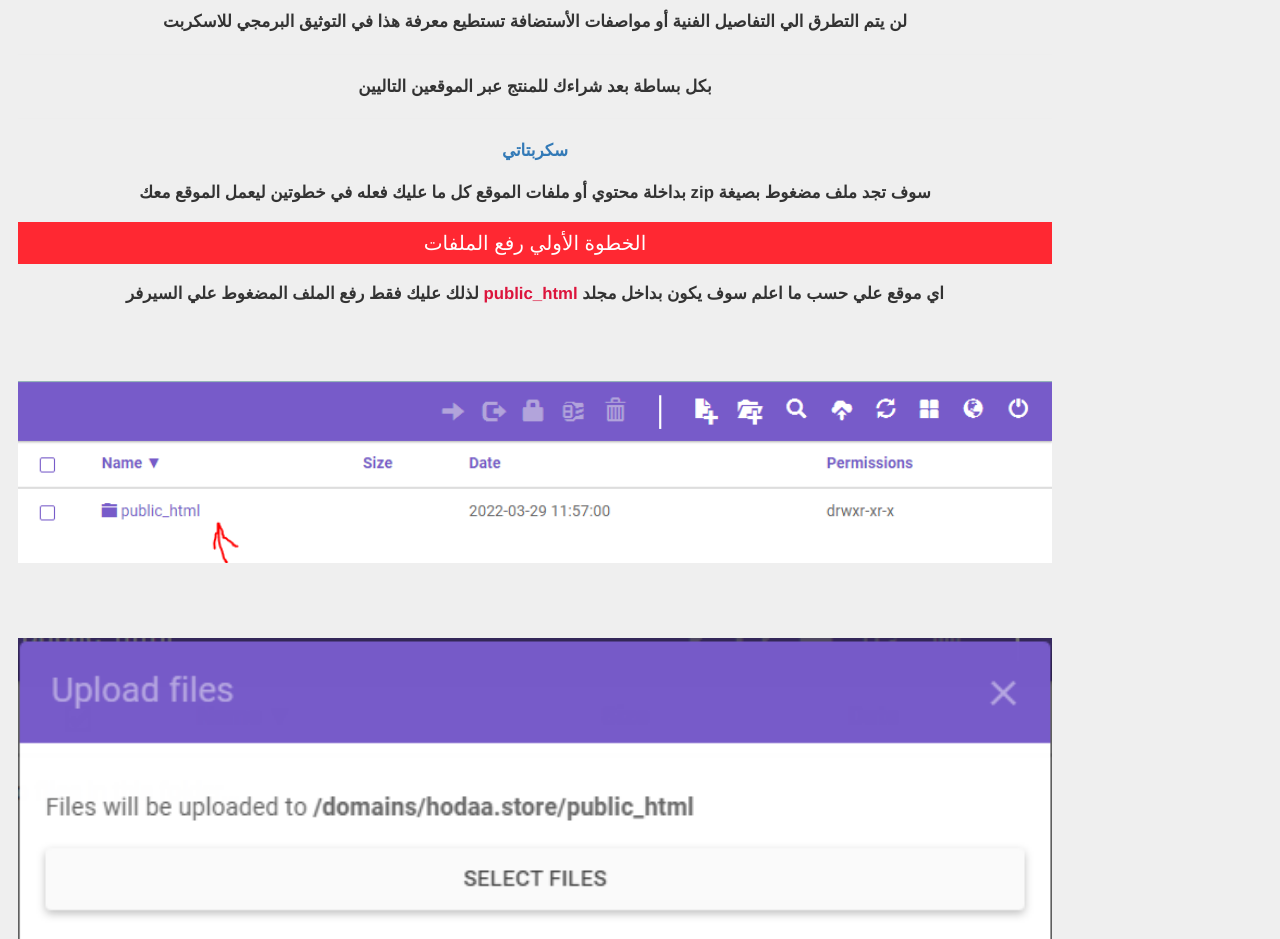
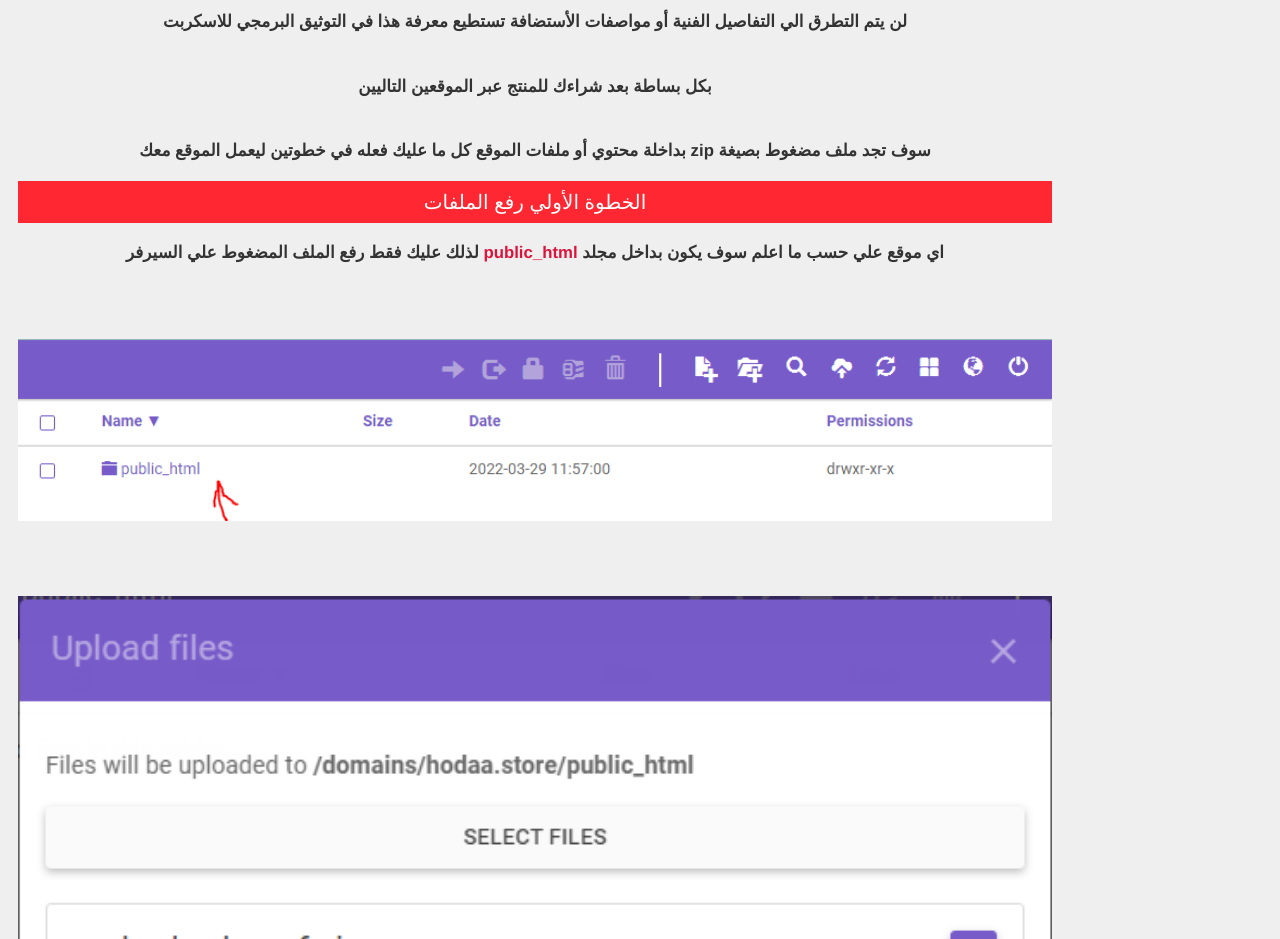
Before and after one commit to mahmoudsamyhosein/masry_shop_doc, a plain HTML site: page index.html in a window 1280 px wide. Shown: the part 4120-5059 px from the top of the page. Drawn offline with Linux system fonts and the light colour scheme.

Commit message:
Update index.html

```diff
--- a/index.html
+++ b/index.html
@@ -90,7 +90,7 @@
 				التاليين
 				<p>
 				<hr>
-				<p class="lead text-center"><a href="https://scriptaty.com/">سكربتاتي</a></p>
+				<!--<p class="lead text-center"><a href="https://scriptaty.com/">سكربتاتي</a></p>-->
 				<p class="lead text-center">
 					سوف تجد ملف مضغوط بصيغة zip
 					بداخلة محتوي أو ملفات الموقع
```
